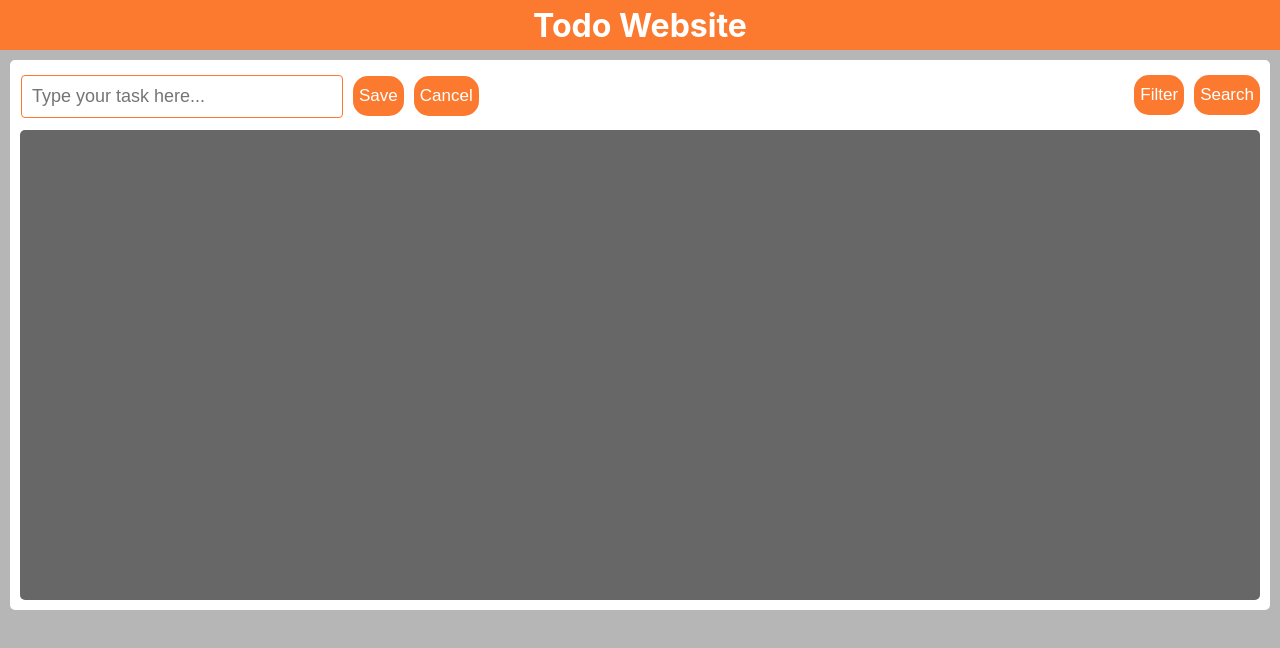
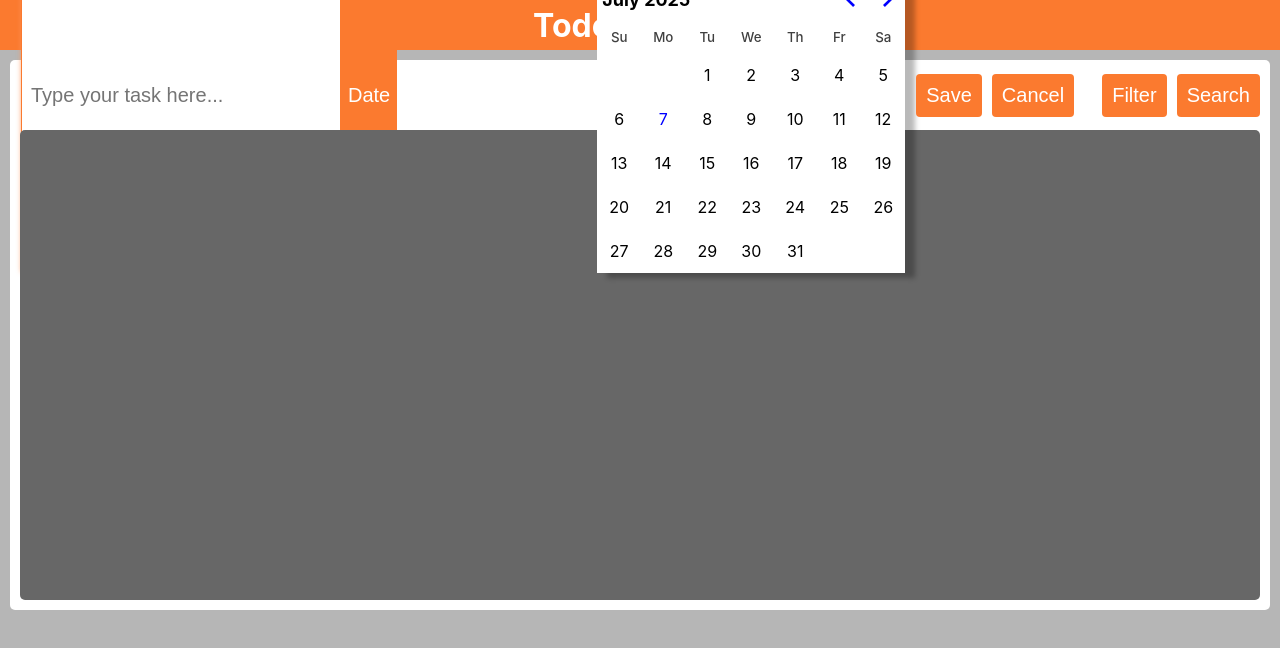
Before and after one commit to ReactApp-Fun/Todo_list-app, a React (Create React App) app: page / in a window 1280 px wide. Both pictures are taken after a click on the button "New Task". Shown: the top 648 px of the page. Built offline with nearby package versions, Linux system fonts and the light colour scheme.

Commit message:
add  date function

```diff
--- a/package.json
+++ b/package.json
@@ -10,6 +10,7 @@
     "@testing-library/user-event": "^13.2.1",
     "gh-pages": "^6.3.0",
     "react": "^19.1.0",
+    "react-day-picker": "^9.8.0",
     "react-dom": "^19.1.0",
     "react-scripts": "5.0.1",
     "web-vitals": "^2.1.0"
--- a/src/components/function_part/InputFunction.jsx
+++ b/src/components/function_part/InputFunction.jsx
@@ -1,10 +1,15 @@
 import React from "react";
+import "./styles/button.css"
+import { DayPicker } from "react-day-picker";
+import 'react-day-picker/dist/style.css'; // import default style của thư viện rdp
+
 
 class InputFunction extends React.Component {
     constructor(props){
         super(props)
         this.state = {
             inputValue: props.editingList ? props.editingList.text : '',
+            selectedDay: undefined
         }
     }
     componentDidUpdate = (prevProps) =>{
@@ -14,6 +19,9 @@ class InputFunction extends React.Component {
             })
         }
     }
+    handleDaySelect = (day) => {
+        this.setState({ selectedDay: day });
+    };
     handleChange = (e) => {
         this.setState({
             inputValue: e.target.value
@@ -44,8 +52,10 @@ class InputFunction extends React.Component {
         this.props.hideInput()
     }
     render(){
+        const {selectedDay} = this.state
         return(
-            <form className="input-display" onSubmit={this.handleSubmit}>
+            <div className="input-display" onSubmit={this.handleSubmit}>
+                <form>
                     <input
                         onKeyPress={this.handleKeyDown}
                         value={this.state.inputValue}
@@ -55,6 +65,13 @@ class InputFunction extends React.Component {
                         placeholder="Type your task here..."
                         autoFocus
                     />
+                    <button type="button" className="date-picker-button"> Date </button>
+                    <DayPicker className="date-table"
+                        mode="single"
+                        selected={selectedDay}
+                        onSelect={this.handleDaySelect}
+                    />
+                </form>
 
                 <button type="submit" className="add-button-2" >
                     Save
@@ -65,7 +82,7 @@ class InputFunction extends React.Component {
                 >
                     Cancel
                 </button>
-            </form>
+            </div>
         )
     }
 }
--- a/src/components/function_part/ListFunction.jsx
+++ b/src/components/function_part/ListFunction.jsx
@@ -82,8 +82,6 @@ class ListFunction extends React.Component {
                                 />
                             )}
 
-
-
                             {this.state.showInput &&(
                                 <InputFunction
                                     hideInput={this.hideInput}
--- a/src/components/function_part/SearchFunction.jsx
+++ b/src/components/function_part/SearchFunction.jsx
@@ -21,6 +21,13 @@ class SearchFunction extends React.Component{
         this.setState({searchInputValue: e.target.value})
     }
 
+    handlePreventEnterKey = (e) =>{
+        if(e.key === 'Enter'){
+            e.preventDefault();
+            return false;
+        }
+    }
+
     render(){
         return(
             <div>
@@ -32,10 +39,11 @@ class SearchFunction extends React.Component{
                         Search
                     </button>
                 ) : (
-                    <form>
+                    <form className="search-container">
                         <input  type="text"
                                 className="search-input"
                                 placeholder="Search..."
+                                onKeyDown={this.handlePreventEnterKey}
                         />
                         <button type="button"
                                 className="close-search add-button"
--- a/src/components/function_part/styles/button.css
+++ b/src/components/function_part/styles/button.css
@@ -47,4 +47,59 @@ form{
     border-radius: 4px 0 0 4px;
     outline: none;
     font-size: 18px;
+    transition: all 0.3 ease;
 }
+
+.search-input:focus {
+  outline: none;
+  box-shadow: 0 0 5px #ff9456c9
+}
+
+.search-container{
+    animation: fadeIn 0.3s ease-out, fadeOut 0.3s ease-out;
+}
+
+@keyframes fadeIn {
+  from {
+    opacity: 0;
+    transform: translateX(-30px);
+  }
+  to {
+    opacity: 1;
+    transform: translateX(0);
+  }
+}
+
+.date-picker-button{
+    width: auto;
+    outline: none;
+    background-color: #fb7a2f;
+    border: 1px solid transparent;
+    border-radius: 0 4px 4px 0;
+    cursor: pointer;
+    color: #fff;
+    transition: all 0.2s;
+    font-size: 20px;
+}
+
+.date-picker-button:hover{
+    background-color: #e16b27;
+    transition: all 0.2s;
+}
+
+.date-picker-button:active{
+    transform: scale(0.97);
+}
+
+.date-table{
+    background-color: #fff;
+    box-shadow: 10px 5px 5px #00000046;
+    color: #000;
+    position: fixed;
+    margin: 60px 0 0 200px;
+}
+
+/*rdp*/
+.rdp-month_caption {
+    margin-left: 5px;
+}
--- a/src/components/function_part/styles/function.css
+++ b/src/components/function_part/styles/function.css
@@ -40,15 +40,15 @@
 }
 .add-button-2{
     width: auto;
-    height: 40px;
+    padding: 10px;
     border: unset;
-    border-radius: 15px;
+    border-radius: 4px;
     color: #fff;
     z-index: 1;
     background: #fb7a2f;
     position: relative;
     font-weight: 500;
-    font-size: 17px;
+    font-size: 20px;
     transition: all 250ms;
     overflow: hidden;
     cursor: pointer;
@@ -61,7 +61,7 @@
     left: 0;
     height: 100%;
     width: 0;
-    border-radius: 15px;
+    border-radius: 4px;
     background-color: #fff;
     z-index: -1;
     transition: all 250ms
@@ -75,11 +75,15 @@
 }
 .task-input {
     width: 300px;
-    padding: 10px;
+    padding: 9px;
     border: 1px solid #fb7a2f;
-    border-radius: 4px;
+    border-radius: 4px 0 0 4px;
     outline: none;
-    font-size: 18px;
+    font-size: 20px;
+}
+.task-input:focus{
+    outline: none;
+    box-shadow: 0 0 5px #ff9456c9
 }
 .list-gap{
     margin: 20px;
```
Also changed, not shown: 2 other files (tests, documents, lock files or other folders). Lines whose indentation alone changed are shown as unchanged.
